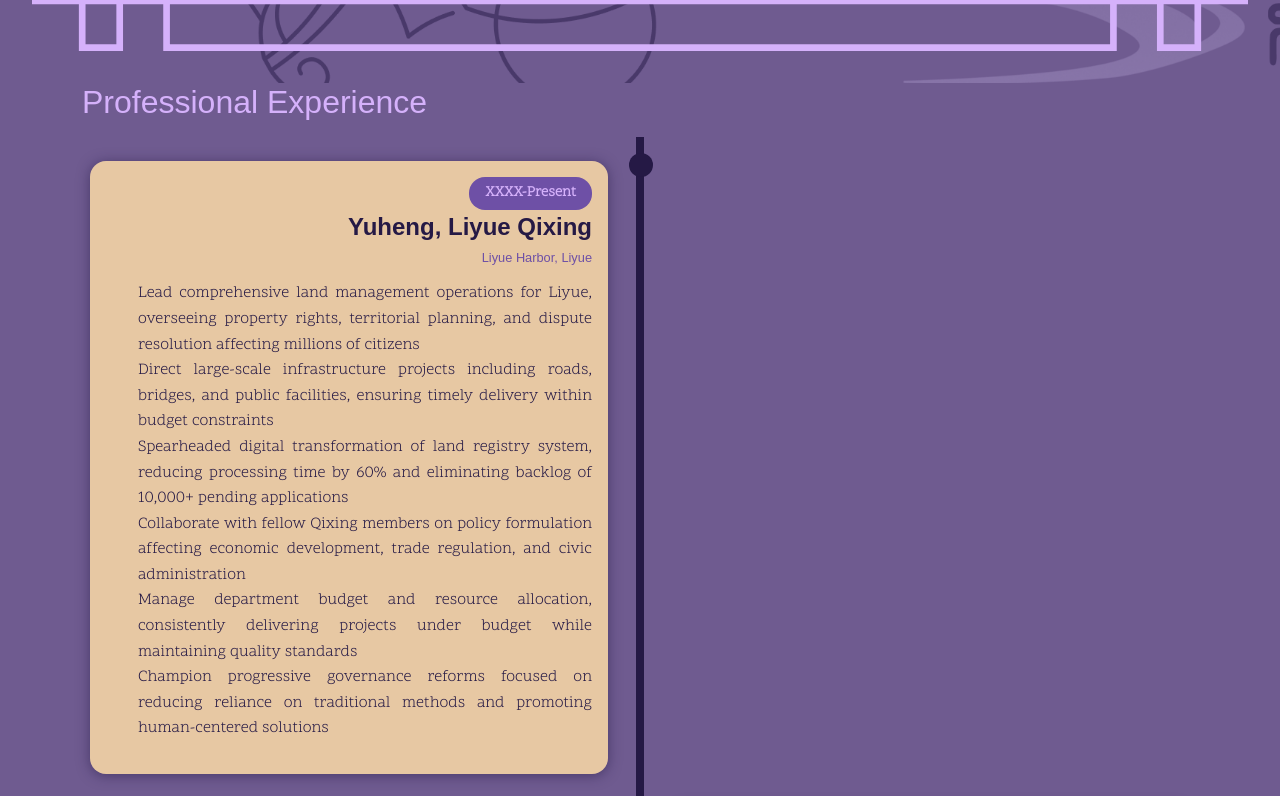
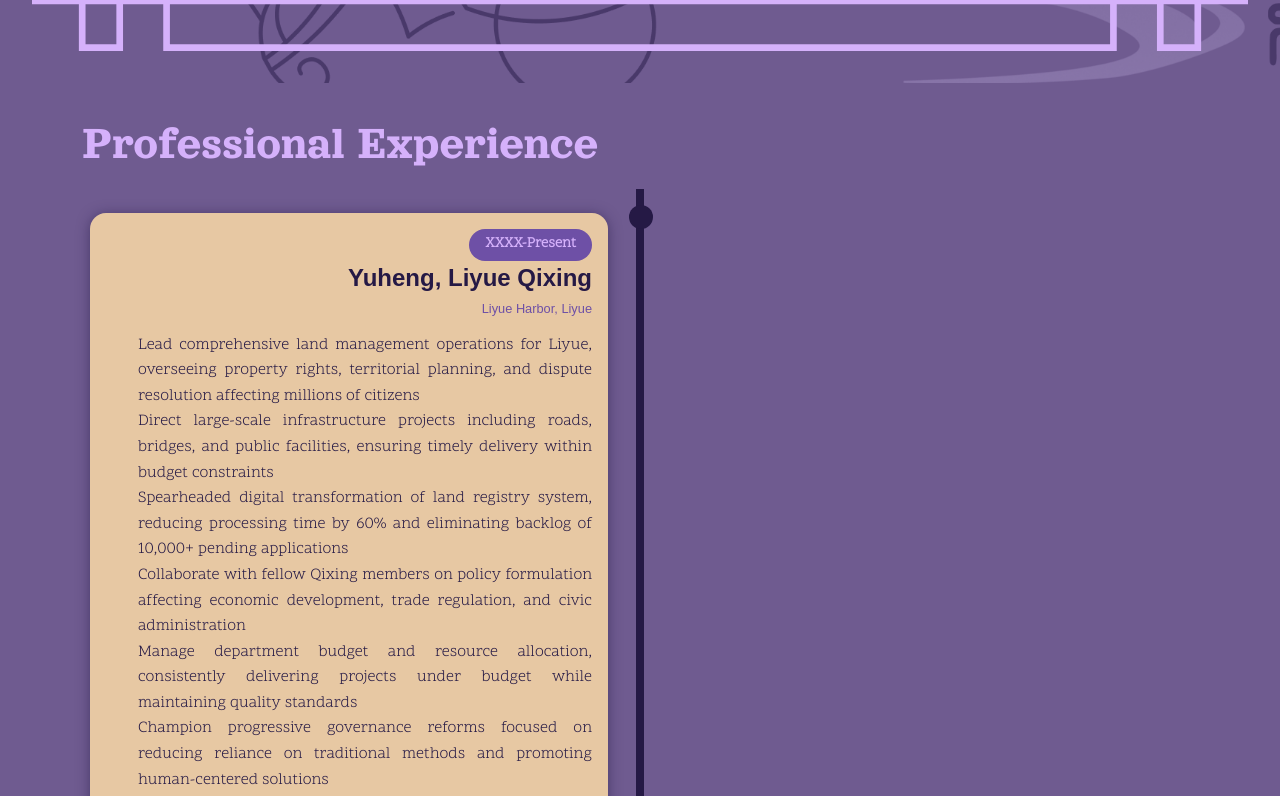
Before and after one commit to alybt/urban-management-portfolio, a website: page index.html in a window 1280 px wide. Shown: the part 1517-2313 px from the top of the page. Drawn offline with nearby package versions, Linux system fonts and the light colour scheme.

Commit message:
feat: Add UI in Experience: timeline-content: P and section title

```diff
--- a/assets/css/styles.css
+++ b/assets/css/styles.css
@@ -295,6 +295,15 @@ section#home.hero-section{
 
 /* EXPERIENCE */
 
+.experience{
+  margin-top: 2rem;
+}
+
+.experience .container .section-title h2{
+  font-size: 3rem;
+  font-family: 'HeaderFont', sans-serif;
+}
+
 .experience .timeline {
   position: relative;
   padding: 1rem 0;
@@ -388,6 +397,11 @@ section#home.hero-section{
 .experience .timeline-content ul {
   list-style: none;
   text-align: justify;
+}
+
+.experience .timeline-content p {
+  color: #6F5B90;
+  line-height: .5;
 }
 
 /* MEDIA */
```
